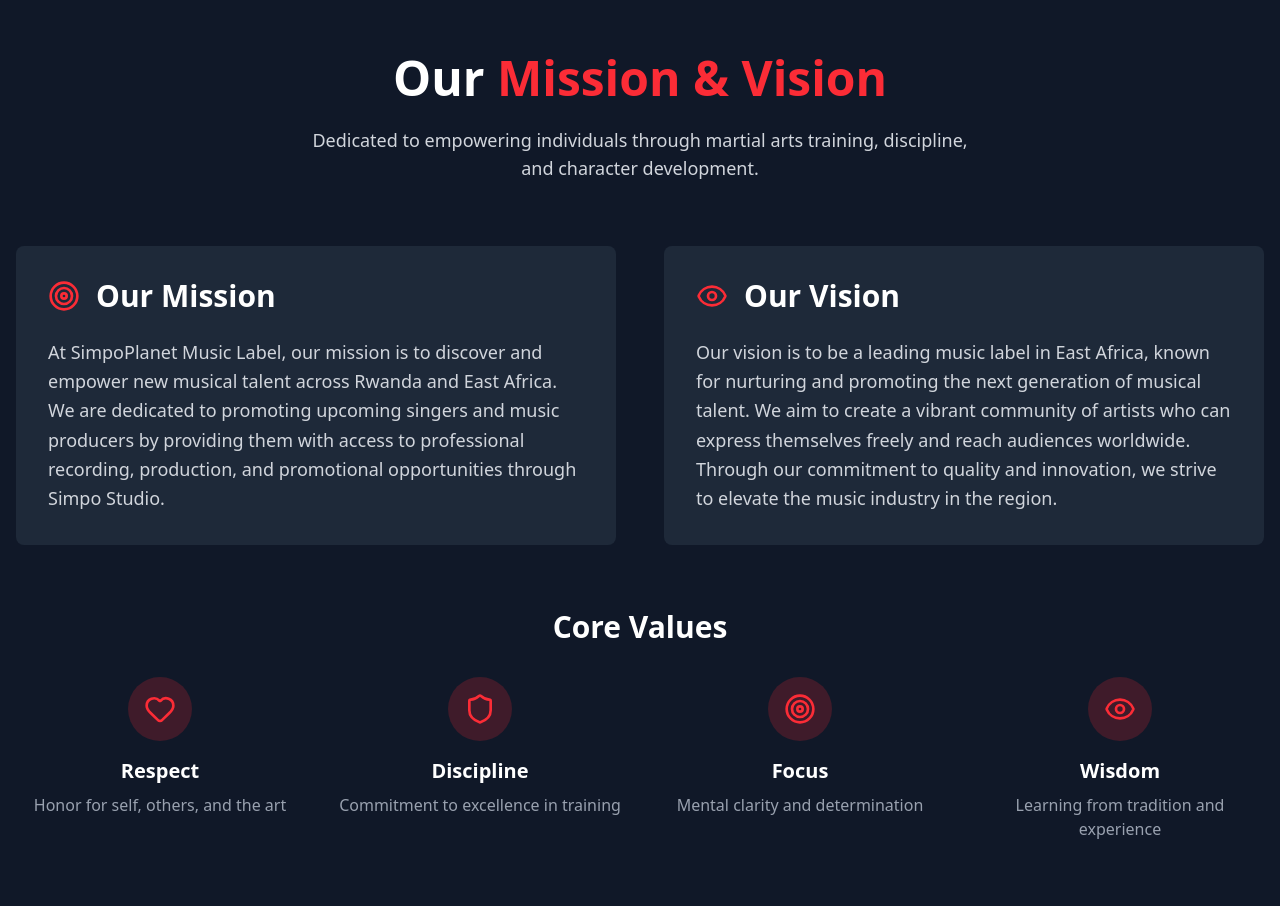
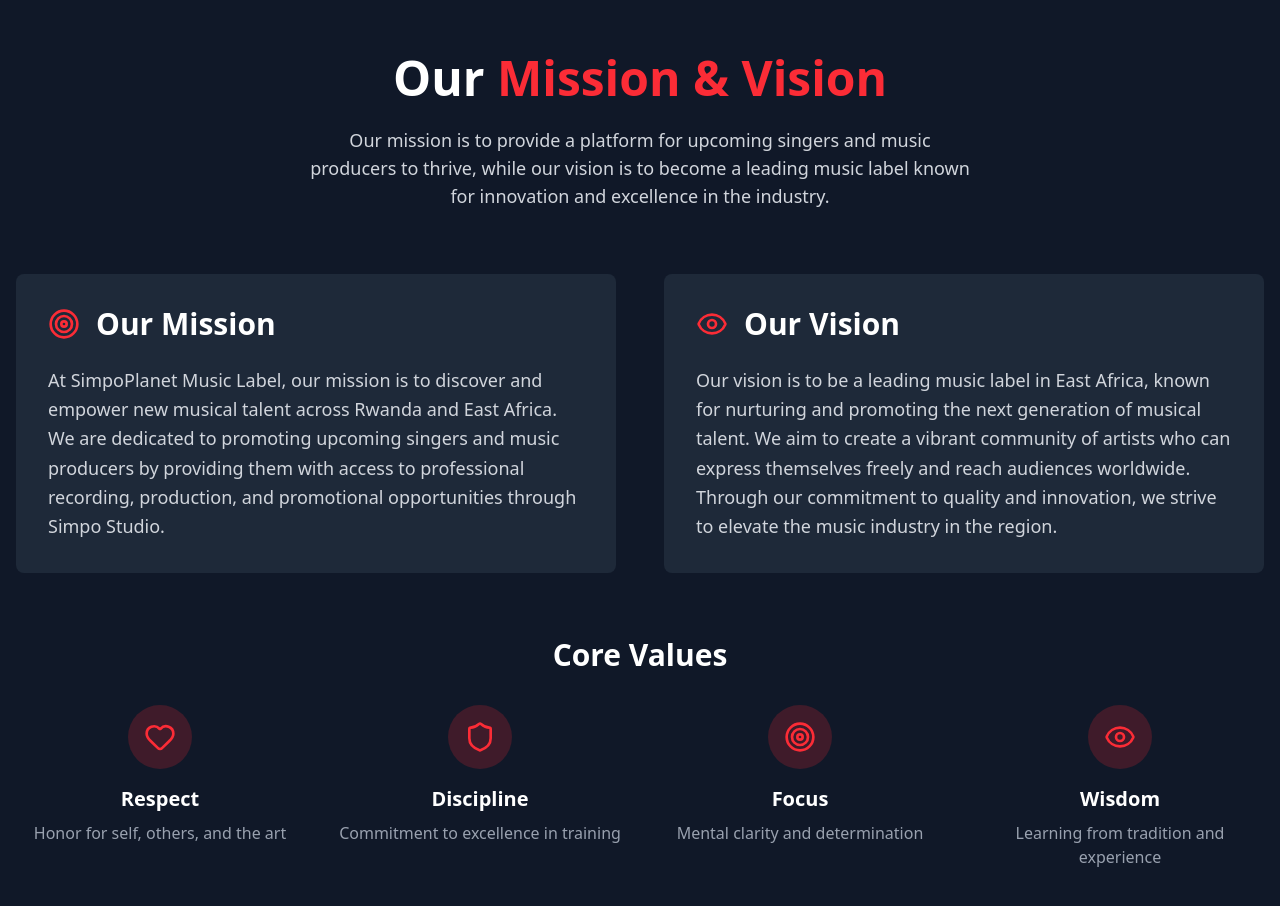
Before and after one commit to Franklin-pro/simpo-planet-studio, a React (Vite) app: page / in a window 1280 px wide. Shown: the part 2540-3446 px from the top of the page. Built offline with nearby package versions, Linux system fonts and the light colour scheme.

Commit message:
fix:texts

```diff
--- a/src/components/MissionVision.tsx
+++ b/src/components/MissionVision.tsx
@@ -19,8 +19,9 @@
             Our <span className="text-red-500">Mission & Vision</span>
           </h2>
           <p className="text-gray-300 text-lg max-w-2xl mx-auto">
-            Dedicated to empowering individuals through martial arts training,
-            discipline, and character development.
+           Our mission is to provide a platform for upcoming singers and music
+            producers to thrive, while our vision is to become a leading music
+            label known for innovation and excellence in the industry.
           </p>
         </motion.div>
 
```
